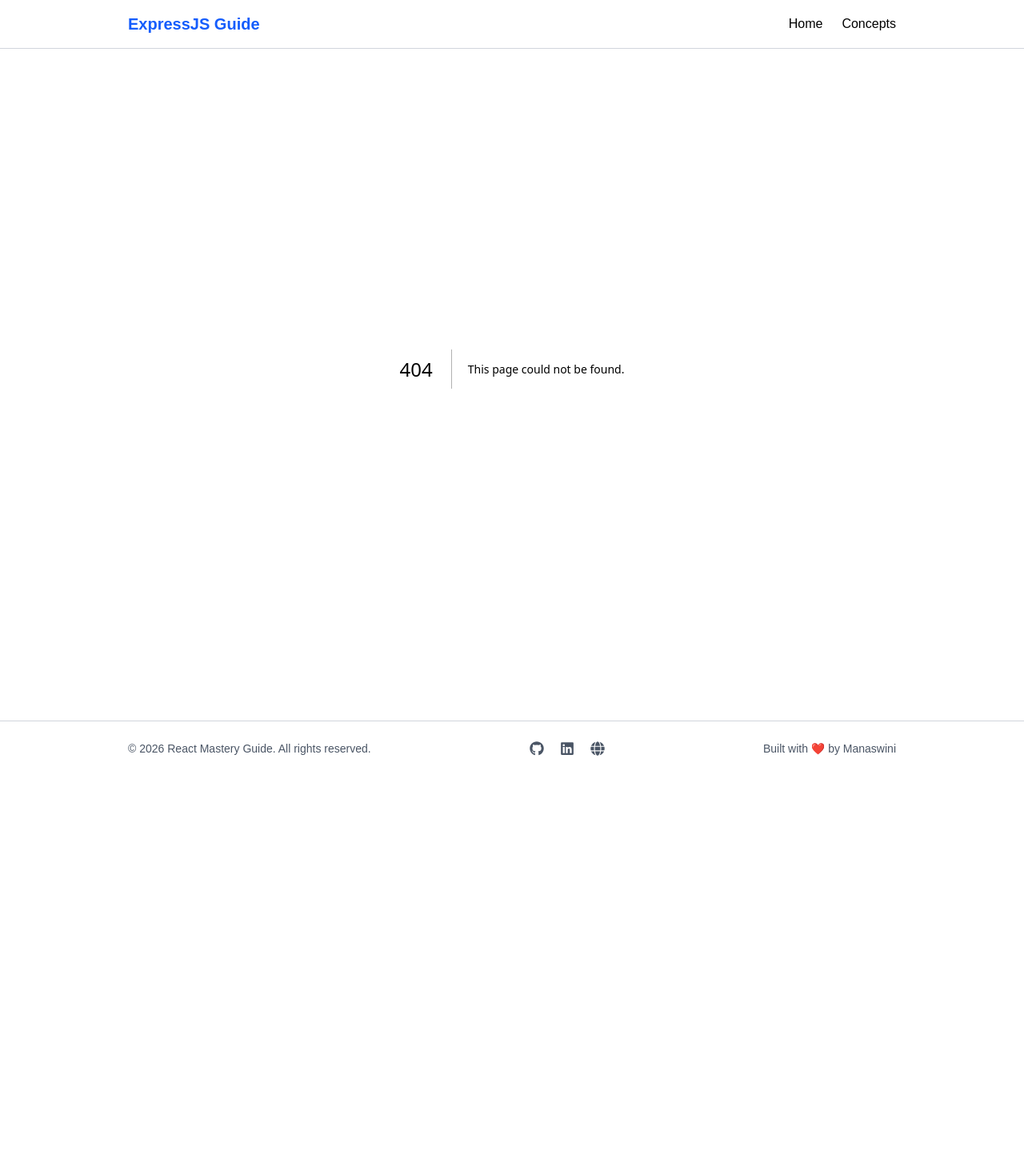
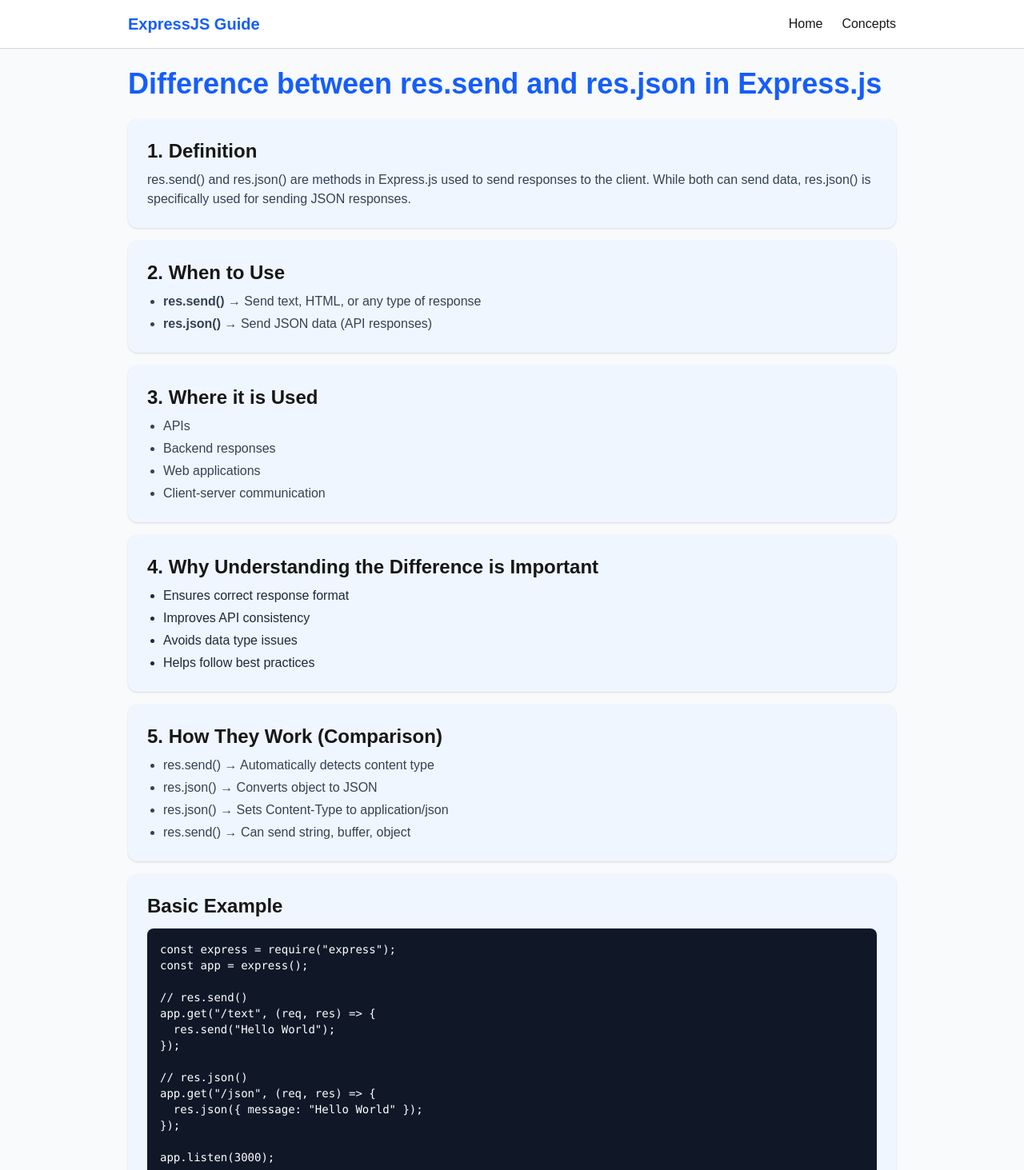
Before and after one commit to Monisasmal/ExpressJS-Concept, a Next.js app: page /concepts/SendVsJson in a window 1280 px wide. Before the commit this address had no page. Shown: the top 1463 px of the page at 80% size. Before the commit the page ends 970 px from the top, so only its background shows below. Built offline with nearby package versions, Linux system fonts and the light colour scheme.

Commit message:
first commit

```diff
--- /dev/null
+++ b/src/app/concepts/SendVsJson/page.tsx
@@ -0,0 +1,165 @@
+export default function SendVsJson() {
+  return (
+    <div className="bg-gray-50 min-h-screen">
+
+      {/* Container */}
+      <div className="w-full max-w-5xl mx-auto px-4 sm:px-6 lg:px-8 py-6">
+
+        {/* Header */}
+        <h1 className="text-2xl sm:text-3xl md:text-4xl font-bold text-blue-600 mb-6">
+          Difference between res.send and res.json in Express.js
+        </h1>
+
+        {/* Card Wrapper */}
+        <div className="space-y-4">
+
+          {/* Definition */}
+          <section className="bg-blue-50 shadow-sm rounded-xl p-4 sm:p-6">
+            <h2 className="text-lg sm:text-xl md:text-2xl font-semibold mb-2">
+              1. Definition
+            </h2>
+            <p className="text-sm sm:text-base text-gray-700">
+              res.send() and res.json() are methods in Express.js used to send
+              responses to the client. While both can send data, res.json() is
+              specifically used for sending JSON responses.
+            </p>
+          </section>
+
+          {/* When */}
+          <section className="bg-blue-50 shadow-sm rounded-xl p-4 sm:p-6">
+            <h2 className="text-lg sm:text-xl md:text-2xl font-semibold mb-2">
+              2. When to Use
+            </h2>
+            <ul className="list-disc ml-5 text-sm sm:text-base text-gray-700 space-y-1">
+              <li><b>res.send()</b> → Send text, HTML, or any type of response</li>
+              <li><b>res.json()</b> → Send JSON data (API responses)</li>
+            </ul>
+          </section>
+
+          {/* Where */}
+          <section className="bg-blue-50 shadow-sm rounded-xl p-4 sm:p-6">
+            <h2 className="text-lg sm:text-xl md:text-2xl font-semibold mb-2">
+              3. Where it is Used
+            </h2>
+            <ul className="list-disc ml-5 text-sm sm:text-base text-gray-700 space-y-1">
+              <li>APIs</li>
+              <li>Backend responses</li>
+              <li>Web applications</li>
+              <li>Client-server communication</li>
+            </ul>
+          </section>
+
+          {/* Why */}
+          <section className="bg-blue-50 shadow-sm rounded-xl p-4 sm:p-6">
+            <h2 className="text-lg sm:text-xl md:text-2xl font-semibold mb-2">
+              4. Why Understanding the Difference is Important
+            </h2>
+            <ul className="list-disc ml-5 text-sm sm:text-base text-gray-800 space-y-1">
+              <li>Ensures correct response format</li>
+              <li>Improves API consistency</li>
+              <li>Avoids data type issues</li>
+              <li>Helps follow best practices</li>
+            </ul>
+          </section>
+
+          {/* How */}
+          <section className="bg-blue-50 shadow-sm rounded-xl p-4 sm:p-6">
+            <h2 className="text-lg sm:text-xl md:text-2xl font-semibold mb-2">
+              5. How They Work (Comparison)
+            </h2>
+            <ul className="list-disc ml-5 text-sm sm:text-base text-gray-700 space-y-1">
+              <li>res.send() → Automatically detects content type</li>
+              <li>res.json() → Converts object to JSON</li>
+              <li>res.json() → Sets Content-Type to application/json</li>
+              <li>res.send() → Can send string, buffer, object</li>
+            </ul>
+          </section>
+
+          {/* Code */}
+          <section className="bg-blue-50 shadow-sm rounded-xl p-4 sm:p-6">
+            <h2 className="text-lg sm:text-xl md:text-2xl font-semibold mb-3">
+              Basic Example
+            </h2>
+
+            <pre className="bg-gray-900 text-white p-3 sm:p-4 rounded-lg overflow-x-auto text-xs sm:text-sm">
+{`const express = require("express");
+const app = express();
+
+// res.send()
+app.get("/text", (req, res) => {
+  res.send("Hello World");
+});
+
+// res.json()
+app.get("/json", (req, res) => {
+  res.json({ message: "Hello World" });
+});
+
+app.listen(3000);`}
+            </pre>
+          </section>
+
+          {/* Real Example */}
+          <section className="bg-blue-50 shadow-sm rounded-xl p-4 sm:p-6">
+            <h2 className="text-lg sm:text-xl md:text-2xl font-semibold mb-3">
+              Real Example
+            </h2>
+
+            <pre className="bg-gray-900 text-white p-3 sm:p-4 rounded-lg overflow-x-auto text-xs sm:text-sm">
+{`// API Example
+app.get("/user", (req, res) => {
+  res.json({
+    name: "Manaswini",
+    role: "Developer"
+  });
+});
+
+// HTML Response
+app.get("/home", (req, res) => {
+  res.send("<h1>Welcome Home</h1>");
+});`}
+            </pre>
+          </section>
+
+          {/* Advantages */}
+          <section className="bg-blue-50 shadow-sm rounded-xl p-4 sm:p-6">
+            <h2 className="text-lg sm:text-xl md:text-2xl font-semibold mb-2">
+              7. Advantages
+            </h2>
+            <ul className="list-disc ml-5 text-sm sm:text-base text-gray-700 space-y-1">
+              <li>res.send() is flexible</li>
+              <li>res.json() ensures proper JSON format</li>
+              <li>Easy to use</li>
+              <li>Supports API development</li>
+            </ul>
+          </section>
+
+          {/* Disadvantages */}
+          <section className="bg-blue-50 shadow-sm rounded-xl p-4 sm:p-6">
+            <h2 className="text-lg sm:text-xl md:text-2xl font-semibold mb-2">
+              8. Disadvantages
+            </h2>
+            <ul className="list-disc ml-5 text-sm sm:text-base text-gray-700 space-y-1">
+              <li>res.send() may cause confusion with objects</li>
+              <li>Incorrect use may affect response format</li>
+            </ul>
+          </section>
+
+          {/* Interview */}
+          <section className="bg-blue-50 shadow-sm rounded-xl p-4 sm:p-6">
+            <h2 className="text-lg sm:text-xl md:text-2xl font-semibold mb-2">
+              Interview Points
+            </h2>
+            <ul className="list-disc ml-5 text-sm sm:text-base text-gray-900 space-y-1">
+              <li>res.send() → General purpose</li>
+              <li>res.json() → JSON only</li>
+              <li>res.json() sets correct headers</li>
+              <li>Used in API responses</li>
+            </ul>
+          </section>
+
+        </div>
+      </div>
+    </div>
+  );
+}
--- a/src/app/concepts/page.tsx
+++ b/src/app/concepts/page.tsx
@@ -13,6 +13,7 @@ const concept = [
      {name: "How to Handle Dynamic Routes in Express.js?", path:"/concepts/DynamicRoutes"},
      {name: "What is req object in Express??", path:"/concepts/ReqObject"},
      {name: "What is res object in Express??", path:"/concepts/ResObject"},
+     {name: "Difference between res.send and res.json?", path:"/concepts/SendVsJson"},
 ];
 
 export default function Concepts(){
```
